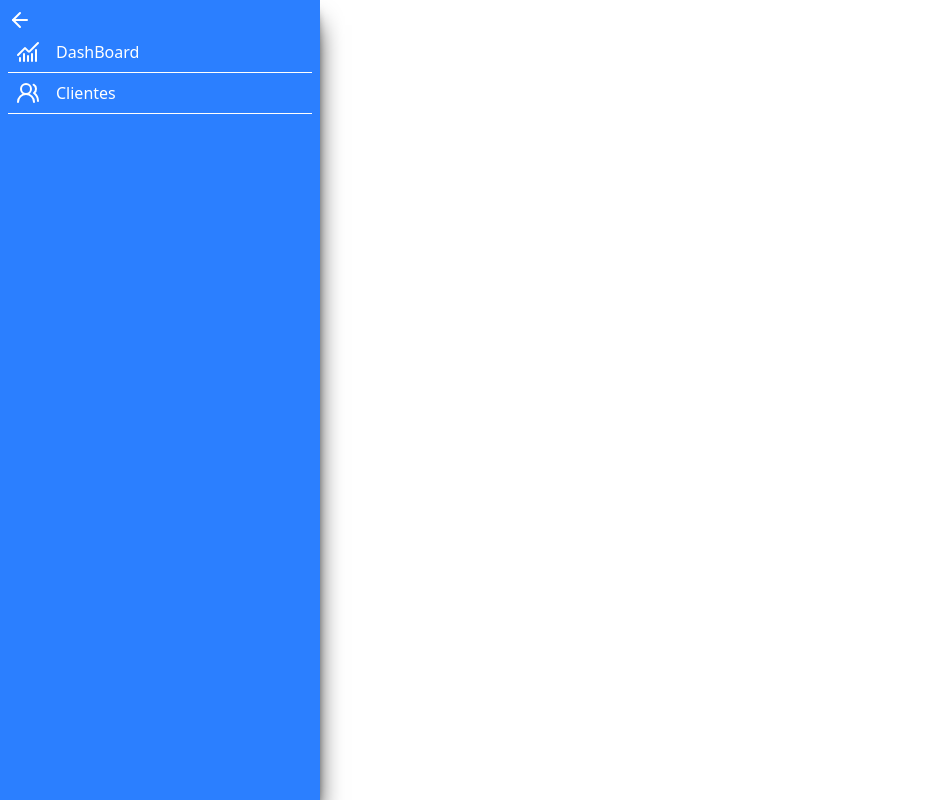
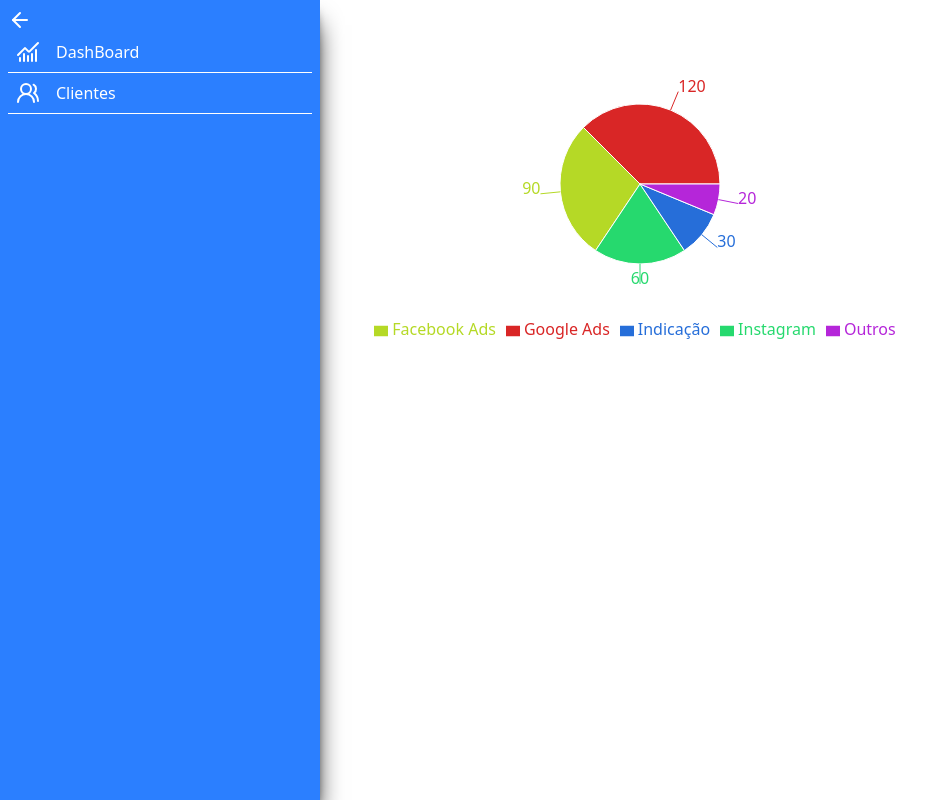
Before and after one commit to guilhermegodoydev/crm, a React (Vite) app in the folder client/: page / in a window 1280 px wide. Both pictures are taken after a click on the button "Clique para Abrir o Menu". Shown: the whole page, without its empty margins (0-950 px from the left). Built offline with nearby package versions, Linux system fonts and the light colour scheme.

Commit message:
Criando gráfico de novos clientes

```diff
--- a/client/src/App.jsx
+++ b/client/src/App.jsx
@@ -1,12 +1,11 @@
-import GraficoClientes from "./components/graficos/GraficoClientes";
-import GraficoVendas from "./components/graficos/GraficoVendas";
+import GraficoNovosClientes from "./components/graficos/GraficoNovosClientes";
 import MenuLateral from "./components/MenuLateral";
 
 function App() {
     return (
         <main>
             <MenuLateral/>
-
+            <GraficoNovosClientes/>
         </main>
     )
 }
--- /dev/null
+++ b/client/src/components/graficos/GraficoNovosClientes.jsx
@@ -0,0 +1,35 @@
+import { Cell, Legend, Pie, PieChart, ResponsiveContainer, Tooltip } from "recharts";
+
+const origem = [
+    { id: 1, nome: 'Google Ads', clientes: 120 },
+    { id: 2, nome: 'Facebook Ads', clientes: 90 },
+    { id: 3, nome: 'Instagram', clientes: 60 },
+    { id: 4, nome: 'Indicação', clientes: 30 },
+    { id: 5, nome: 'Outros', clientes: 20 },
+]
+
+export default function GraficoNovosClientes() {
+    return (
+        <div style={{height: 300}}>
+            <ResponsiveContainer>
+                <PieChart>
+                    <Pie
+                        data={origem}
+                        dataKey="clientes"
+                        nameKey="nome"
+                        cx="50%"
+                        cy="50%"
+                        outerRadius={80}
+                        label
+                    >
+                        {origem.map((o, index) => (
+                            <Cell key={o.id} fill={`hsl(${(index * 360) / origem.length}, 70%, 50%)`}></Cell>
+                        ))}
+                    </Pie>
+                    <Tooltip/>
+                    <Legend/>
+                </PieChart>
+            </ResponsiveContainer>
+        </div>
+    );
+}
```
